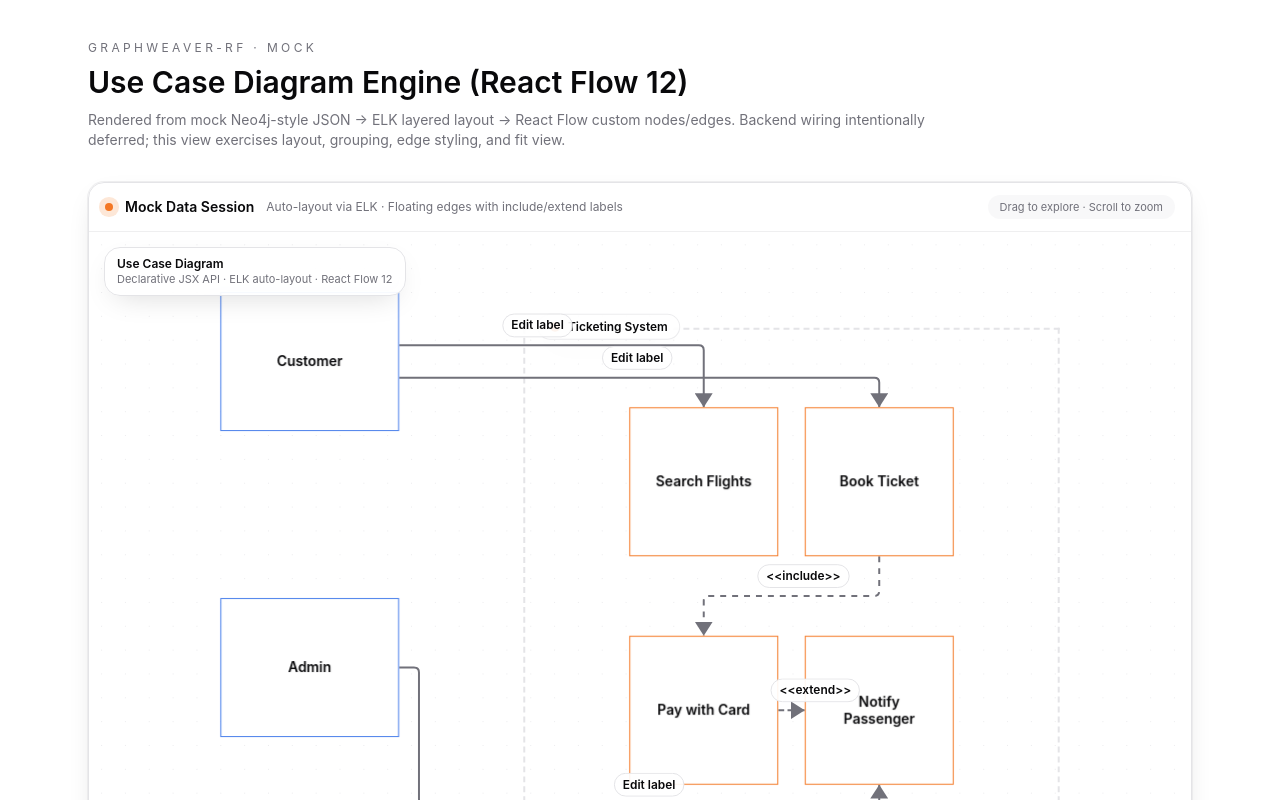
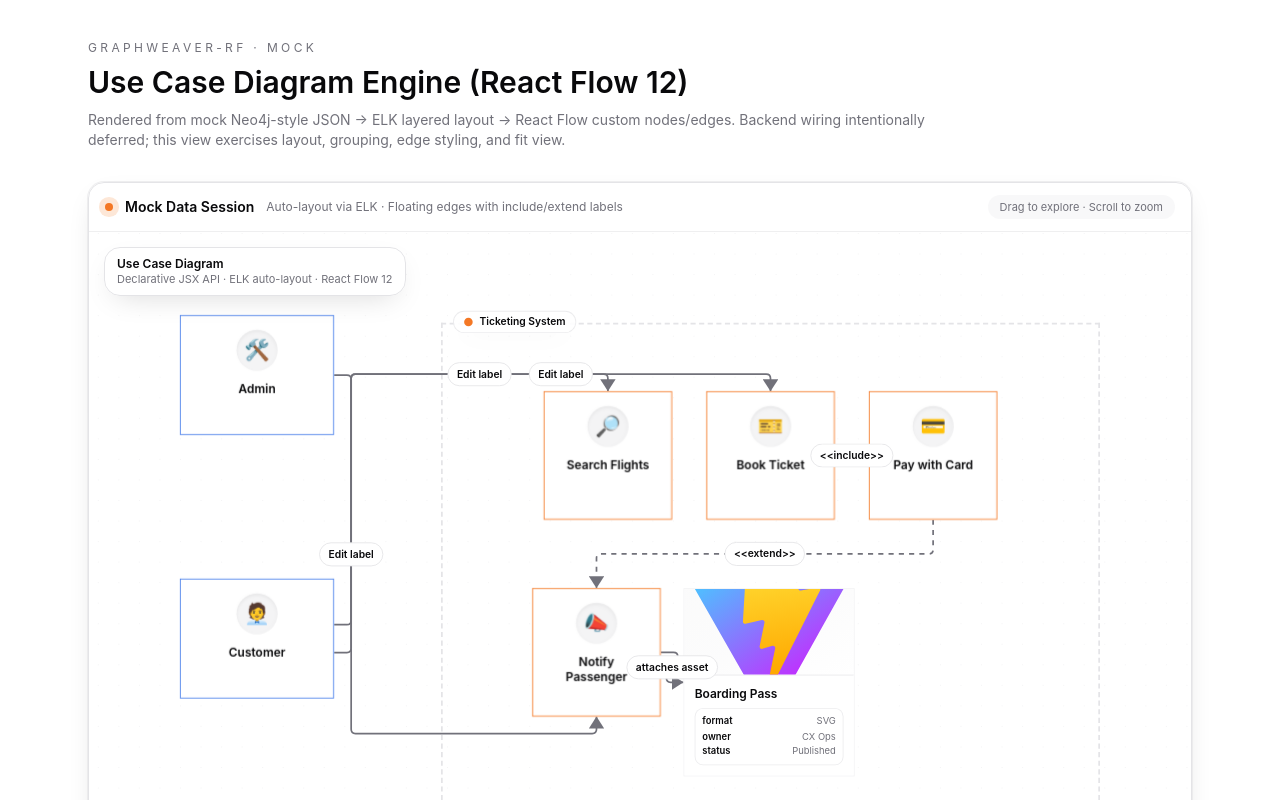
Before and after one commit to yongPhuthan/dimantic-canvas, a React (Vite) app: page / in a window 1280 px wide. Shown: the top 800 px of the page. Built offline with nearby package versions, Linux system fonts and the light colour scheme.

Commit message:
UI ของ Edge label

```diff
--- a/src/diagram/api/types.ts
+++ b/src/diagram/api/types.ts
@@ -1,6 +1,6 @@
 import type { ReactNode } from 'react'
 
-import type { UseCaseEdgeKind, UseCaseNodeKind } from '../types/graph'
+import type { NodeMedia, NodeProperty, UseCaseEdgeKind, UseCaseNodeKind } from '../types/graph'
 
 export type DiagramNodeKind = UseCaseNodeKind
 export type DiagramEdgeKind = UseCaseEdgeKind
@@ -55,6 +55,9 @@ export type DiagramNodeProps = {
   xs?: number
   sm?: number
   md?: number
+  icon?: string
+  media?: NodeMedia
+  properties?: NodeProperty[]
   children?: ReactNode
 }
 
--- a/src/diagram/core/graphModel.ts
+++ b/src/diagram/core/graphModel.ts
@@ -66,6 +66,9 @@ export function buildGraphModel(children: ReactNode): GraphModel {
         id: props.id,
         label: props.label,
         type: props.kind,
+        ...(props.icon ? { icon: props.icon } : {}),
+        ...(props.media ? { media: props.media } : {}),
+        ...(props.properties ? { properties: props.properties } : {}),
         ...(props.width ? { width: props.width } : {}),
         ...(props.height ? { height: props.height } : {}),
         ...(nextParentId ? { parentId: nextParentId } : {}),
--- a/src/diagram/core/rfAdapter.ts
+++ b/src/diagram/core/rfAdapter.ts
@@ -2,6 +2,7 @@ import { MarkerType, Position, type Edge } from '@xyflow/react'
 
 import { EdgeModel } from '../render/edgeTypes/FloatingEdge'
 import { ActorNode } from '../render/nodeTypes/ActorNode'
+import { MediaNode } from '../render/nodeTypes/MediaNode'
 import { SystemNode } from '../render/nodeTypes/SystemNode'
 import { UseCaseNode } from '../render/nodeTypes/UseCaseNode'
 import { anchorId, anchorOffsets } from './handleAnchors'
@@ -11,6 +12,7 @@ import type { LayoutResult } from '../layout/elkLayoutEngine'
 const nodeTypes = {
   [USE_CASE_NODE_TYPE.ACTOR]: ActorNode,
   [USE_CASE_NODE_TYPE.USE_CASE]: UseCaseNode,
+  [USE_CASE_NODE_TYPE.MEDIA]: MediaNode,
   [USE_CASE_NODE_TYPE.SYSTEM_BOUNDARY]: SystemNode,
 }
 
@@ -24,6 +26,12 @@ const defaultHandles: Record<RawGraphNode['type'], NonNullable<UseCaseNodeData['
     left: { source: 1, target: 0 },
   },
   [USE_CASE_NODE_TYPE.USE_CASE]: {
+    top: { source: 1, target: 1 },
+    right: { source: 2, target: 1 },
+    bottom: { source: 1, target: 1 },
+    left: { source: 2, target: 1 },
+  },
+  [USE_CASE_NODE_TYPE.MEDIA]: {
     top: { source: 1, target: 1 },
     right: { source: 2, target: 1 },
     bottom: { source: 1, target: 1 },
@@ -51,6 +59,7 @@ const edgeLabels: Partial<Record<RawGraphEdge['type'], string>> = {
 const accentByKind: Record<RawGraphNode['type'], string> = {
   [USE_CASE_NODE_TYPE.ACTOR]: 'hsl(var(--accent))',
   [USE_CASE_NODE_TYPE.USE_CASE]: 'hsl(var(--primary))',
+  [USE_CASE_NODE_TYPE.MEDIA]: 'hsl(var(--secondary))',
   [USE_CASE_NODE_TYPE.SYSTEM_BOUNDARY]: 'hsl(var(--border))',
 }
 
@@ -319,6 +328,9 @@ export function adaptLayoutToReactFlow(layout: LayoutResult): {
       data: {
         label: node.label,
         kind: node.type,
+        icon: node.icon,
+        media: node.media,
+        properties: node.properties,
         accentColor: accentByKind[node.type] ?? 'hsl(var(--primary))',
         handleLayout: resolveHandleLayout(node.id, node.type),
       },
--- a/src/diagram/layout/elkLayoutEngine.ts
+++ b/src/diagram/layout/elkLayoutEngine.ts
@@ -41,6 +41,7 @@ const elk = new ELK()
 const BASE_SIZE: Record<RawGraphNode['type'], { width: number; height: number }> = {
   [USE_CASE_NODE_TYPE.ACTOR]: { width: 140, height: 140 },
   [USE_CASE_NODE_TYPE.USE_CASE]: { width: 160, height: 160 },
+  [USE_CASE_NODE_TYPE.MEDIA]: { width: 180, height: 220 },
   [USE_CASE_NODE_TYPE.SYSTEM_BOUNDARY]: { width: 240, height: 240 },
 }
 
@@ -384,9 +385,11 @@ export async function runElkLayout(graph: GraphModel, config: LayoutConfig): Pro
   const flattened: LayoutResultNode[] = []
   const nodeTypeMap = new Map(graph.nodes.map((n) => [n.id, n.type]))
   const parentMap = new Map(graph.nodes.map((n) => [n.id, n.parentId]))
+  const nodeMetaMap = new Map(graph.nodes.map((n) => [n.id, n]))
 
   const walk = (node: ElkLayoutNode, parentId?: string) => {
     const type = nodeTypeMap.get(node.id) ?? USE_CASE_NODE_TYPE.USE_CASE
+    const original = nodeMetaMap.get(node.id)
     const placement = placementByChild.get(node.id)
     const subgraphSize = subgraphLayouts.get(node.id)?.size
     const baseSize = sizeMap.get(node.id) ?? BASE_SIZE[type]
@@ -399,6 +402,9 @@ export async function runElkLayout(graph: GraphModel, config: LayoutConfig): Pro
       label: node.labels?.[0]?.text ?? node.id,
       type,
       parentId: nextParentId,
+      ...(original?.icon ? { icon: original.icon } : {}),
+      ...(original?.media ? { media: original.media } : {}),
+      ...(original?.properties ? { properties: original.properties } : {}),
       x: placement?.x ?? node.x ?? 0,
       y: placement?.y ?? node.y ?? 0,
       width,
--- a/src/diagram/render/edgeTypes/FloatingEdge.tsx
+++ b/src/diagram/render/edgeTypes/FloatingEdge.tsx
@@ -6,9 +6,10 @@ import {
   getSmoothStepPath,
   useNodes,
   useReactFlow,
+  useStore,
   useStoreApi,
 } from '@xyflow/react'
-import { useCallback, useMemo } from 'react'
+import { useCallback, useLayoutEffect, useMemo, useRef, useState } from 'react'
 
 import { USE_CASE_EDGE_TYPE, type UseCaseEdgeData, type UseCaseReactFlowEdge, type UseCaseReactFlowNode } from '../../types/graph'
 
@@ -16,6 +17,9 @@ type FlowNodeWithPosition = UseCaseReactFlowNode & { parentId?: string }
 type AttachmentRole = 'source' | 'target'
 
 const SPREAD_PADDING = 0.15 // keep anchors away from extreme corners and spread more
+const LABEL_GAP_PADDING_X = 12
+const LABEL_GAP_PADDING_Y = 6
+const LABEL_MIN_GAP = 12
 
 function pickPositions(
   sourceCenter: { x: number; y: number },
@@ -50,11 +54,27 @@ export function EdgeModel({
   style,
   markerStart,
 }: EdgeProps<UseCaseReactFlowEdge>) {
+  const labelRef = useRef<HTMLButtonElement>(null)
+  const [labelSize, setLabelSize] = useState({ width: 48, height: 24 })
   const nodes = useNodes() as FlowNodeWithPosition[]
   const { getInternalNode, setEdges } = useReactFlow<UseCaseReactFlowNode, UseCaseReactFlowEdge>()
+  const zoom = useStore((s) => s.transform[2] ?? 1)
   const store = useStoreApi()
   const rfId = store.getState().rfId ?? 'rf'
   const nodeMap = useMemo(() => new Map(nodes.map((node) => [node.id, node])), [nodes])
+  const labelText = (data?.label as string | undefined)?.trim() || 'Edit label'
+
+  useLayoutEffect(() => {
+    const el = labelRef.current
+    if (!el) return
+    const rect = el.getBoundingClientRect()
+    const next = { width: rect.width, height: rect.height }
+    const changed =
+      Math.abs(next.width - labelSize.width) > 0.5 || Math.abs(next.height - labelSize.height) > 0.5
+    if (changed) {
+      setLabelSize(next)
+    }
+  }, [labelSize.height, labelSize.width, labelText, zoom])
 
   const getAbsolutePosition = useCallback(
     (node: FlowNodeWithPosition): XYPosition => {
@@ -291,6 +311,9 @@ export function EdgeModel({
   })
 
   const strokeColor = (style as { stroke?: string } | undefined)?.stroke ?? 'hsl(var(--muted-foreground))'
+  const gapWidth = Math.max((labelSize.width + LABEL_GAP_PADDING_X * 2) / zoom, LABEL_MIN_GAP / zoom)
+  const gapHeight = Math.max((labelSize.height + LABEL_GAP_PADDING_Y * 2) / zoom, LABEL_MIN_GAP / (2 * zoom))
+  const maskId = `edge-gap-${rfId}-${id}`
 
   // Always use a custom marker per edge/side so orientation follows the target side.
   const appliedMarkerEnd = `url(#floating-arrow-${rfId}-${id}-${targetSideUsed})`
@@ -322,6 +345,18 @@ export function EdgeModel({
         >
           <path d="M 0 0 L 14 9 L 0 18 z" fill={strokeColor} />
         </marker>
+        <mask id={maskId} maskUnits="userSpaceOnUse" maskContentUnits="userSpaceOnUse">
+          <rect x="-100000" y="-100000" width="200000" height="200000" fill="white" />
+          <rect
+            x={labelX - gapWidth / 2}
+            y={labelY - gapHeight / 2}
+            width={gapWidth}
+            height={gapHeight}
+            rx={gapHeight / 2}
+            ry={gapHeight / 2}
+            fill="black"
+          />
+        </mask>
       </defs>
       <BaseEdge
         id={id}
@@ -330,22 +365,14 @@ export function EdgeModel({
         markerStart={appliedMarkerStart}
         markerEnd={appliedMarkerEnd}
         interactionWidth={40}
+        pathProps={{ mask: `url(#${maskId})` }}
         className={
           selected ? 'stroke-2 drop-shadow-[0_0_0.25rem_hsl(var(--ring)/0.55)]' : ''
         }
       />
       <EdgeLabelRenderer>
-        {(() => {
-          const dx = targetX - sourceX
-          const dy = targetY - sourceY
-          const horizontal = Math.abs(dx) >= Math.abs(dy)
-          const hash = Array.from(id).reduce((acc, ch) => acc + ch.charCodeAt(0), 0)
-          const tier = (hash % 5) - 2 // -2..2
-          const offset = horizontal
-            ? { x: tier * 12, y: dy >= 0 ? -20 : 20 }
-            : { x: dx >= 0 ? -20 : 20, y: tier * 12 }
-          return (
         <button
+          ref={labelRef}
           onClick={() => {
             const current = (data?.label as string | undefined) ?? ''
             const next = window.prompt('Edit edge label', current)
@@ -368,13 +395,13 @@ export function EdgeModel({
           }}
           style={{
             position: 'absolute',
-                transform: `translate(-50%, -50%) translate(${labelX + offset.x}px, ${labelY + offset.y}px)`,
+            transform: `translate(-50%, -50%) translate(${labelX}px, ${labelY}px)`,
             pointerEvents: 'auto',
             fontSize: 12,
             fontWeight: 600,
             color: 'hsl(var(--popover-foreground))',
-                backgroundColor: 'hsl(var(--popover) / 0.92)',
-                padding: '2px 8px',
+            backgroundColor: 'hsl(var(--popover))',
+            padding: '4px 10px',
             borderRadius: 999,
             border: '1px solid hsl(var(--border))',
             boxShadow: 'var(--shadow-popover)',
@@ -383,10 +410,8 @@ export function EdgeModel({
             zIndex: 40,
           }}
         >
-              {(data?.label as string | undefined)?.trim() || 'Edit label'}
+          {labelText}
         </button>
-          )
-        })()}
       </EdgeLabelRenderer>
     </>
   )
--- /dev/null
+++ b/src/diagram/render/nodeTypes/MediaNode.tsx
@@ -0,0 +1,133 @@
+import { Handle, Position, useUpdateNodeInternals, type NodeProps } from '@xyflow/react'
+import { useEffect, useMemo, useState } from 'react'
+
+import { anchorId, anchorOffsets } from '../../core/handleAnchors'
+import type { UseCaseReactFlowNode } from '../../types/graph'
+
+const handleVisibility = () => 'opacity-0 pointer-events-none scale-75'
+
+const handleBase = () =>
+  `h-3 w-3 rounded-full border-2 shadow ring-2 transition duration-150 ${handleVisibility()}`
+
+function renderHandles(side: Position, type: 'source' | 'target', count: number, accent: string) {
+  if (count <= 0) return null
+  const offsets = anchorOffsets(count)
+  return Array.from({ length: count }).map((_, idx) => {
+    const offset = `${offsets[idx] * 100}%`
+    const id = anchorId(side, type, idx, count)
+    const style =
+      side === Position.Left || side === Position.Right
+        ? { top: offset, transform: 'translate(-50%, -50%)' }
+        : { left: offset, transform: 'translate(-50%, -50%)' }
+    return (
+      <Handle
+        key={id}
+        id={id}
+        type={type}
+        position={side}
+        className={`${handleBase()} ${
+          side === Position.Top ? '-mt-1' : side === Position.Bottom ? '-mb-1' : side === Position.Left ? '-ml-1' : '-mr-1'
+        }`}
+        style={{
+          ...style,
+          backgroundColor: accent,
+          borderColor: 'hsl(var(--card))',
+          boxShadow: '0 0 0 1px hsl(var(--background))',
+          // @ts-expect-error CSS custom property for ring
+          '--tw-ring-color': 'hsl(var(--ring))',
+        }}
+      />
+    )
+  })
+}
+
+function FallbackMediaIcon() {
+  return (
+    <svg viewBox="0 0 24 24" className="h-12 w-12 text-muted-foreground" fill="none" stroke="currentColor" strokeWidth="1.8">
+      <rect x="3.5" y="5.5" width="17" height="13" rx="2" ry="2" className="opacity-70" />
+      <path d="m7 14 2.5-3.5 3 4 2.5-3 3 4.5" strokeLinecap="round" strokeLinejoin="round" />
+      <circle cx="9" cy="9" r="1" />
+    </svg>
+  )
+}
+
+export function MediaNode({ id, data, selected }: NodeProps<UseCaseReactFlowNode>) {
+  const layout = data.handleLayout
+  const accent = data.accentColor ?? 'hsl(var(--secondary))'
+  const updateNodeInternals = useUpdateNodeInternals()
+  const [imageFailed, setImageFailed] = useState(false)
+
+  const handleLayoutKey = useMemo(
+    () =>
+      `${layout?.top.source ?? 0}-${layout?.top.target ?? 0}-${layout?.right.source ?? 0}-${layout?.right.target ?? 0}-${layout?.bottom.source ?? 0}-${layout?.bottom.target ?? 0}-${layout?.left.source ?? 0}-${layout?.left.target ?? 0}`,
+    [layout],
+  )
+
+  useEffect(() => {
+    updateNodeInternals?.(id)
+  }, [id, handleLayoutKey, updateNodeInternals])
+
+  const properties = data.properties ?? []
+  const hasImage = Boolean(data.media?.src && !imageFailed)
+  const hasIcon = Boolean(data.media?.icon && !hasImage)
+
+  return (
+    <div
+      className={`group relative flex h-full w-full flex-col overflow-hidden rounded-[--radius-lg] border text-foreground shadow-[--shadow-md] ${
+        selected
+          ? 'ring-2 ring-[hsl(var(--ring))] ring-offset-2 ring-offset-[hsl(var(--card))]'
+          : 'ring-1 ring-border/60'
+      }`}
+      style={{ borderColor: accent, backgroundColor: 'hsl(var(--card))', boxShadow: selected ? '0 0 0 2px hsl(var(--ring))' : 'var(--shadow-md)' }}
+    >
+      <div className="relative h-32 w-full overflow-hidden bg-gradient-to-br from-secondary/40 via-muted/30 to-card/50">
+        {hasImage ? (
+          <img
+            src={data.media?.src}
+            alt={data.media?.alt ?? data.label}
+            className="h-full w-full object-cover"
+            onError={() => setImageFailed(true)}
+          />
+        ) : hasIcon ? (
+          <div className="flex h-full w-full items-center justify-center text-4xl text-foreground">
+            {data.media?.icon}
+          </div>
+        ) : (
+          <div className="flex h-full w-full items-center justify-center">
+            <FallbackMediaIcon />
+          </div>
+        )}
+      </div>
+
+      <div className="flex flex-1 flex-col gap-2 border-t border-border/80 bg-card/70 px-3 py-3">
+        <div className="text-sm font-semibold leading-tight">{data.label}</div>
+        <div className="rounded-md border border-border/70 bg-background/60 p-2">
+          {properties.length > 0 ? (
+            <dl className="space-y-1 text-[11px] leading-tight text-muted-foreground">
+              {properties.map((property) => (
+                <div key={`${property.key}-${property.value}`} className="flex items-start justify-between gap-2">
+                  <dt className="font-semibold text-foreground">{property.key}</dt>
+                  <dd className="truncate text-right">{property.value}</dd>
+                </div>
+              ))}
+            </dl>
+          ) : (
+            <div className="text-[11px] text-muted-foreground">No properties</div>
+          )}
+        </div>
+      </div>
+
+      {renderHandles(Position.Top, 'target', layout?.top.target ?? 0, accent)}
+      {renderHandles(Position.Top, 'source', layout?.top.source ?? 0, accent)}
+
+      {renderHandles(Position.Right, 'source', layout?.right.source ?? 0, accent)}
+      {renderHandles(Position.Right, 'target', layout?.right.target ?? 0, accent)}
+
+      {renderHandles(Position.Bottom, 'target', layout?.bottom.target ?? 0, accent)}
+      {renderHandles(Position.Bottom, 'source', layout?.bottom.source ?? 0, accent)}
+
+      {renderHandles(Position.Left, 'source', layout?.left.source ?? 0, accent)}
+      {renderHandles(Position.Left, 'target', layout?.left.target ?? 0, accent)}
+    </div>
+  )
+}
--- a/src/diagram/usecase/components/UseCaseDiagramCanvas.tsx
+++ b/src/diagram/usecase/components/UseCaseDiagramCanvas.tsx
@@ -9,19 +9,34 @@ export function UseCaseDiagramCanvas() {
   return (
     <DiagramCanvas>
       <DiagramLayout  algorithm="elk" direction="RIGHT" grid spacing={2} padding={506}>
-        <DiagramNode id="actor:customer" kind="ACTOR" label="Customer" xs={3} width={180} height={140} />
-        <DiagramNode id="actor:admin" kind="ACTOR" label="Admin" xs={3} width={180} height={140} />
+        <DiagramNode id="actor:customer" kind="ACTOR" label="Customer" xs={3} width={180} height={140} icon="🧑‍💼" />
+        <DiagramNode id="actor:admin" kind="ACTOR" label="Admin" xs={3} width={180} height={140} icon="🛠️" />
 
         <SubgraphNode id={boundaryId} label="Ticketing System" xs={4} grid={{ columns: 3,rows:2, spacing: 10,justifyContent: 'space-evenly' }}>
-          <DiagramNode id="usecase:search" kind="USE_CASE" label="Search Flights" xs={6} width={150} height={150} />
-          <DiagramNode id="usecase:book" kind="USE_CASE" label="Book Ticket" xs={6} width={150} height={150} />
-          <DiagramNode id="usecase:pay" kind="USE_CASE" label="Pay with Card" xs={6} width={150} height={150} />
-          <DiagramNode id="usecase:notify" kind="USE_CASE" label="Notify Passenger" xs={6} width={150} height={150} />
+          <DiagramNode id="usecase:search" kind="USE_CASE" label="Search Flights" xs={6} width={150} height={150} icon="🔎" />
+          <DiagramNode id="usecase:book" kind="USE_CASE" label="Book Ticket" xs={6} width={150} height={150} icon="🎫" />
+          <DiagramNode id="usecase:pay" kind="USE_CASE" label="Pay with Card" xs={6} width={150} height={150} icon="💳" />
+          <DiagramNode id="usecase:notify" kind="USE_CASE" label="Notify Passenger" xs={6} width={150} height={150} icon="📣" />
+          <DiagramNode
+            id="media:ticket"
+            kind="MEDIA"
+            label="Boarding Pass"
+            xs={6}
+            width={200}
+            height={220}
+            media={{ src: '/vite.svg', alt: 'Sample asset', icon: '🖼️' }}
+            properties={[
+              { key: 'format', value: 'SVG' },
+              { key: 'owner', value: 'CX Ops' },
+              { key: 'status', value: 'Published' },
+            ]}
+          />
         </SubgraphNode>
 
         {mockUseCaseGraph.edges.map((edge) => (
           <DiagramEdge key={edge.id} id={edge.id} from={edge.source} to={edge.target} kind={edge.type} label={edge.label} />
         ))}
+        <DiagramEdge id="e-media" from="usecase:notify" to="media:ticket" kind="ASSOCIATION" label="attaches asset" />
       </DiagramLayout>
     </DiagramCanvas>
   )
```
Also changed, not shown: src/diagram/types/graph.ts (+9 -0 lines), 1 other file (tests, documents, lock files or other folders). Lines whose indentation alone changed are shown as unchanged.
